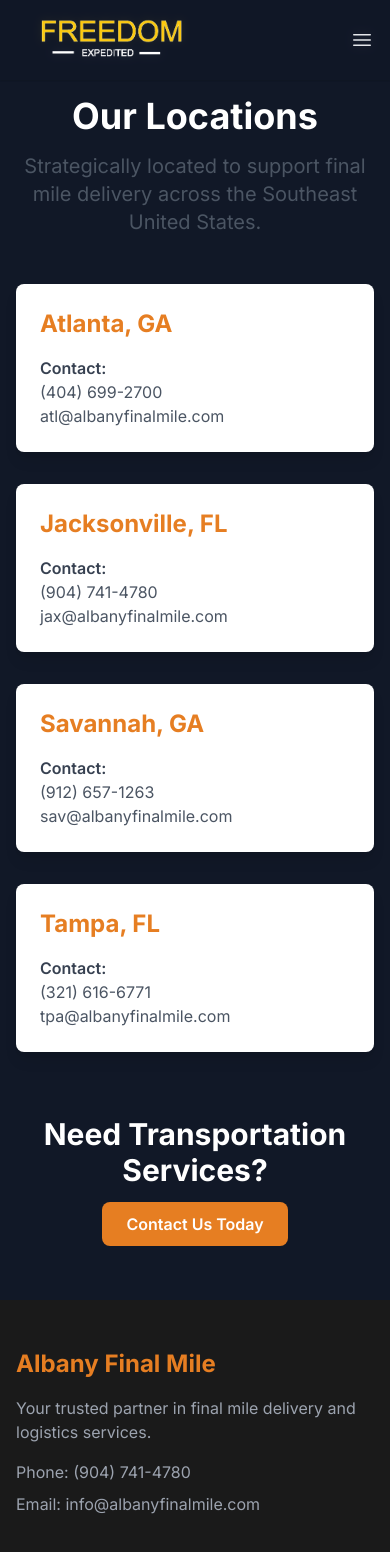
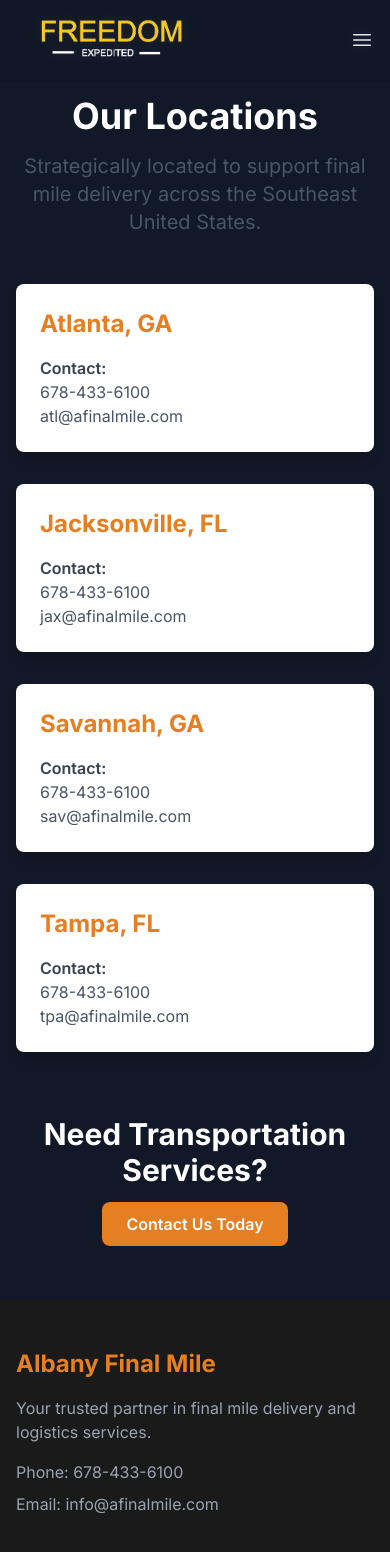
Before and after one commit to tonytoney/afinalmile, a Next.js app: page /locations in a window 390 px wide. Shown: the top 1552 px of the page. Built offline with nearby package versions, Linux system fonts and the light colour scheme.

Commit message:
Update phone number to 678-433-6100 and emails to @afinalmile.com

```diff
--- a/src/app/contact/page.tsx
+++ b/src/app/contact/page.tsx
@@ -180,12 +180,12 @@
               </div>
               <div>
                 <h3 className="text-lg font-semibold mb-2 text-gray-900 dark:text-white">Phone</h3>
-                <p className="text-gray-600 dark:text-gray-300">Main: (904) 741-4780</p>
+                <p className="text-gray-600 dark:text-gray-300">Main: 678-433-6100</p>
                 <p className="text-gray-600 dark:text-gray-300">Fax: (678) 609-1530</p>
               </div>
               <div>
                 <h3 className="text-lg font-semibold mb-2 text-gray-900 dark:text-white">Email</h3>
-                <p className="text-gray-600 dark:text-gray-300">operations@albanyfinalmile.com</p>
+                <p className="text-gray-600 dark:text-gray-300">operations@afinalmile.com</p>
               </div>
               <div>
                 <h3 className="text-lg font-semibold mb-2 text-gray-900 dark:text-white">Hours of Operation</h3>
--- a/src/app/locations/page.tsx
+++ b/src/app/locations/page.tsx
@@ -6,26 +6,26 @@
   {
     name: 'Atlanta, GA',
     address: '2751 Buford Hwy, Atlanta, GA 30324',
-    phone: '(404) 699-2700',
-    email: 'atl@albanyfinalmile.com',
+    phone: '678-433-6100',
+    email: 'atl@afinalmile.com',
   },
   {
     name: 'Jacksonville, FL',
     address: '13981 Pecan Park Road, Jacksonville, FL 32218',
-    phone: '(904) 741-4780',
-    email: 'jax@albanyfinalmile.com',
+    phone: '678-433-6100',
+    email: 'jax@afinalmile.com',
   },
   {
     name: 'Savannah, GA',
     address: '456 Port Way, Savannah, GA 31401',
-    phone: '(912) 657-1263',
-    email: 'sav@albanyfinalmile.com',
+    phone: '678-433-6100',
+    email: 'sav@afinalmile.com',
   },
   {
     name: 'Tampa, FL',
     address: '789 Harbor Blvd, Tampa, FL 33602',
-    phone: '(321) 616-6771',
-    email: 'tpa@albanyfinalmile.com',
+    phone: '678-433-6100',
+    email: 'tpa@afinalmile.com',
   },
 ]
 
--- a/src/app/privacy/page.tsx
+++ b/src/app/privacy/page.tsx
@@ -94,8 +94,8 @@
                 If you have any questions about this Privacy Policy, please contact us:
               </p>
               <p className="text-gray-600 dark:text-gray-300">
-                Email: info@albanyfinalmile.com<br />
-                Phone: (904) 741-4780<br />
+                Email: info@afinalmile.com<br />
+                Phone: 678-433-6100<br />
                 Address: 13981 Pecan Park Road, Jacksonville, FL 32218
               </p>
             </section>
--- a/src/app/terms/page.tsx
+++ b/src/app/terms/page.tsx
@@ -82,8 +82,8 @@
                 For questions about these Terms of Service, please contact us at:
               </p>
               <p className="text-gray-600 dark:text-gray-300">
-                Email: info@albanyfinalmile.com<br />
-                Phone: (904) 741-4780<br />
+                Email: info@afinalmile.com<br />
+                Phone: 678-433-6100<br />
                 Address: 13981 Pecan Park Road, Jacksonville, FL 32218
               </p>
             </section>
--- a/src/components/Footer.tsx
+++ b/src/components/Footer.tsx
@@ -30,8 +30,8 @@
               Your trusted partner in final mile delivery and logistics services.
             </p>
             <div className="space-y-2">
-              <p className="text-gray-400">Phone: (904) 741-4780</p>
-              <p className="text-gray-400">Email: info@albanyfinalmile.com</p>
+              <p className="text-gray-400">Phone: 678-433-6100</p>
+              <p className="text-gray-400">Email: info@afinalmile.com</p>
             </div>
           </div>
 
```
